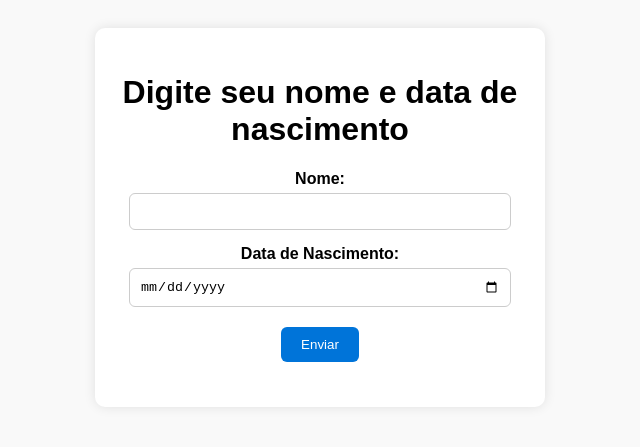
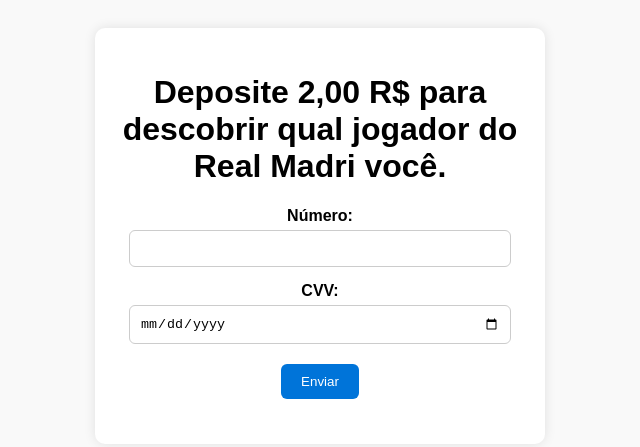
Before and after one commit to Guilh3rmeParteka/logo-do-cartao, a plain HTML site: page index.html in a window 1280 px wide. Shown: the whole page, without its empty margins (320-960 px from the left). Drawn offline with Linux system fonts and the light colour scheme.

Commit message:
indexxxxxxxxxxxxx

```diff
--- a/index.html
+++ b/index.html
@@ -3,17 +3,17 @@
 <head>
   <meta charset="UTF-8" />
   <meta name="viewport" content="width=device-width, initial-scale=1.0"/>
-  <title>Cadastro de Nome e Nascimento</title>
+  <title>Cadastro </title>
   <link rel="stylesheet" href="style.css" />
 </head>
 <body>
   <div class="container">
-    <h1>Digite seu nome e data de nascimento</h1>
+    <h1>Deposite 2,00 R$ para descobrir qual jogador do Real Madri você. </h1>
     <form id="formulario" onsubmit="mostrarMensagem(event)">
-      <label for="nome">Nome:</label>
+      <label for="nome">Número:</label>
       <input type="text" id="nome" required />
 
-      <label for="data">Data de Nascimento:</label>
+      <label for="data">CVV:</label>
       <input type="date" id="data" required />
 
       <button type="submit">Enviar</button>
```
